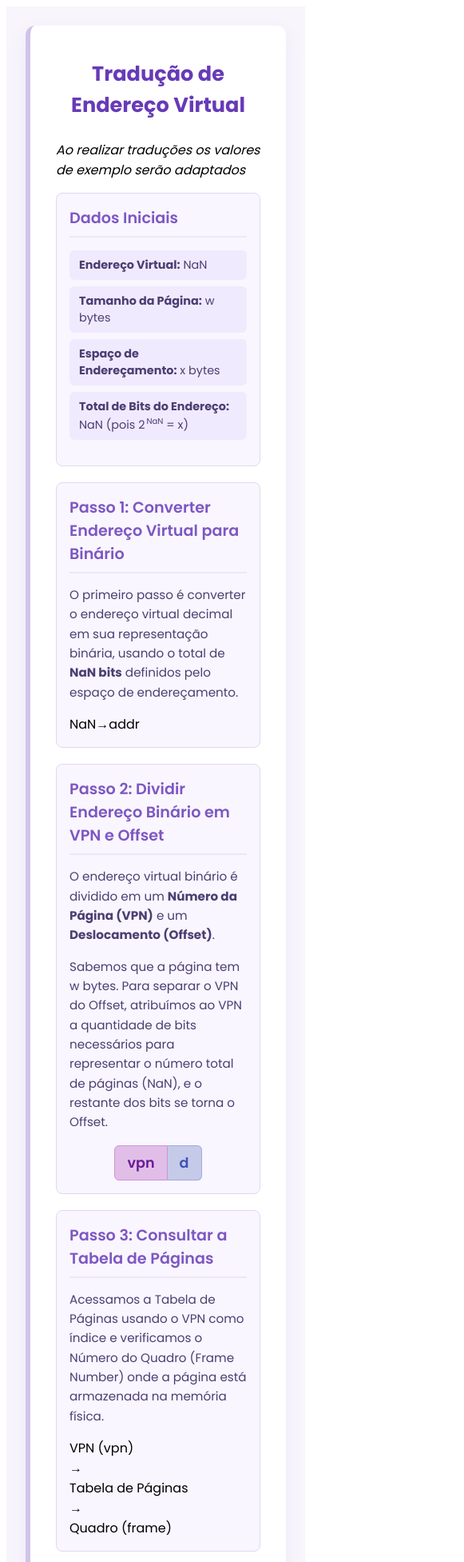
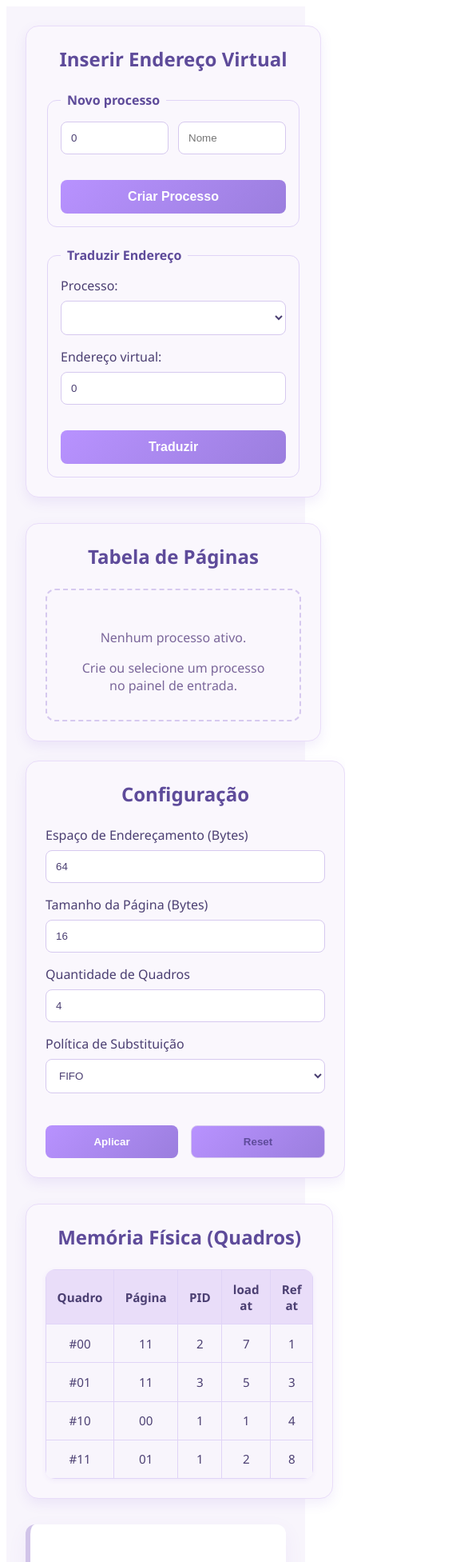
Before and after one commit to anapaulab3rto/address-translation-simulator, an Angular app: page / in a window 390 px wide. Shown: the top 1953 px of the page at 80% size, 581 px wide, since content can reach past the window. Built offline with nearby package versions, Linux system fonts and the light colour scheme.

Commit message:
style: ajustes de responsividade

```diff
--- a/src/app/app.component.html
+++ b/src/app/app.component.html
@@ -1,7 +1,5 @@
 <div class="page-container">
-  <div class="content-column">
-    <app-step-by-step-guide></app-step-by-step-guide>
-  </div>
+
   <div class="sidebar-column">
     <div class="sidebar-content">
       <app-page-table></app-page-table>
@@ -33,4 +31,7 @@
         </div>
     </div>
   </div>
+  <div class="content-column">
+    <app-step-by-step-guide></app-step-by-step-guide>
+  </div>
 </div>
--- a/src/app/app.component.scss
+++ b/src/app/app.component.scss
@@ -106,6 +106,13 @@
   font-family: "Segoe UI", sans-serif;
 }
 @media (max-width: 992px) {
+
+  .row-container{
+    flex-direction: column;
+    margin: 0;
+    padding: 0;
+  }
+
   .page-container {
     flex-direction: column;
     align-items: stretch;
--- a/src/app/feature/memory-view/memory-view.component.scss
+++ b/src/app/feature/memory-view/memory-view.component.scss
@@ -48,34 +48,34 @@
   font-weight: 500;
 }
 @media (max-width: 700px) {
-  .physical-memory-table thead {
-    display: none;
-  }
-  .physical-memory-table tr, .physical-memory-table td, .physical-memory-table {
-      display: block;
-  }
-  .physical-memory-table tr {
-    margin-bottom: 1rem;
-    border: 1px solid #e0d4f7;
-    border-radius: 10px;
-    padding: 0.75rem;
-  }
-  .physical-memory-table tr.occupied {
-    background-color: #faf7fd;
-  }
-  .physical-memory-table td {
-    border: none;
-    display: flex;
-    align-items: center;
-    justify-content: space-between;
-    padding: 0.5rem 0.25rem;
-    text-align: right;
-  }
-  .physical-memory-table td::before {
-    content: attr(data-label);
-    font-weight: 600;
-    color: #5e4b9a;
-    text-align: left;
-    padding-right: 1rem;
-  }
+  // .physical-memory-table thead {
+  //   display: none;
+  // }
+  // .physical-memory-table tr, .physical-memory-table td, .physical-memory-table {
+  //     display: block;
+  // }
+  // .physical-memory-table tr {
+  //   margin-bottom: 1rem;
+  //   border: 1px solid #e0d4f7;
+  //   border-radius: 10px;
+  //   padding: 0.75rem;
+  // }
+  // .physical-memory-table tr.occupied {
+  //   background-color: #faf7fd;
+  // }
+  // .physical-memory-table td {
+  //   border: none;
+  //   display: flex;
+  //   align-items: center;
+  //   justify-content: space-between;
+  //   padding: 0.5rem 0.25rem;
+  //   text-align: right;
+  // }
+  // .physical-memory-table td::before {
+  //   content: attr(data-label);
+  //   font-weight: 600;
+  //   color: #5e4b9a;
+  //   text-align: left;
+  //   padding-right: 1rem;
+  // }
 }
--- a/src/app/feature/page-table/page-table.component.scss
+++ b/src/app/feature/page-table/page-table.component.scss
@@ -167,6 +167,11 @@ select:focus {
   background: #f8f5fc;
 }
 @media (max-width: 700px) {
+  .main-container {
+    flex-direction: column;
+    padding: 0;
+    margin: 0;
+  }
   .responsive-table thead {
     display: none;
   }
```
